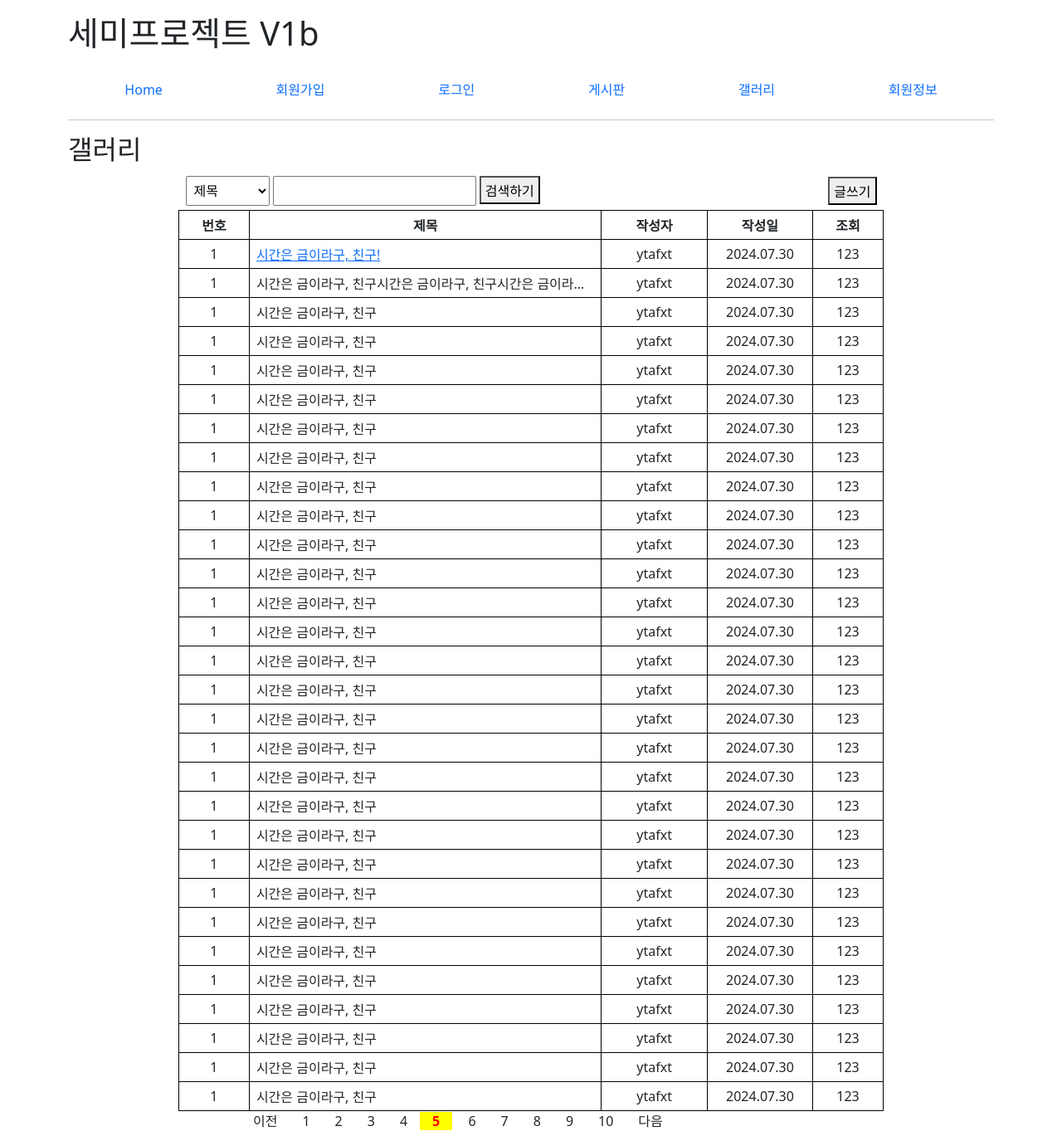
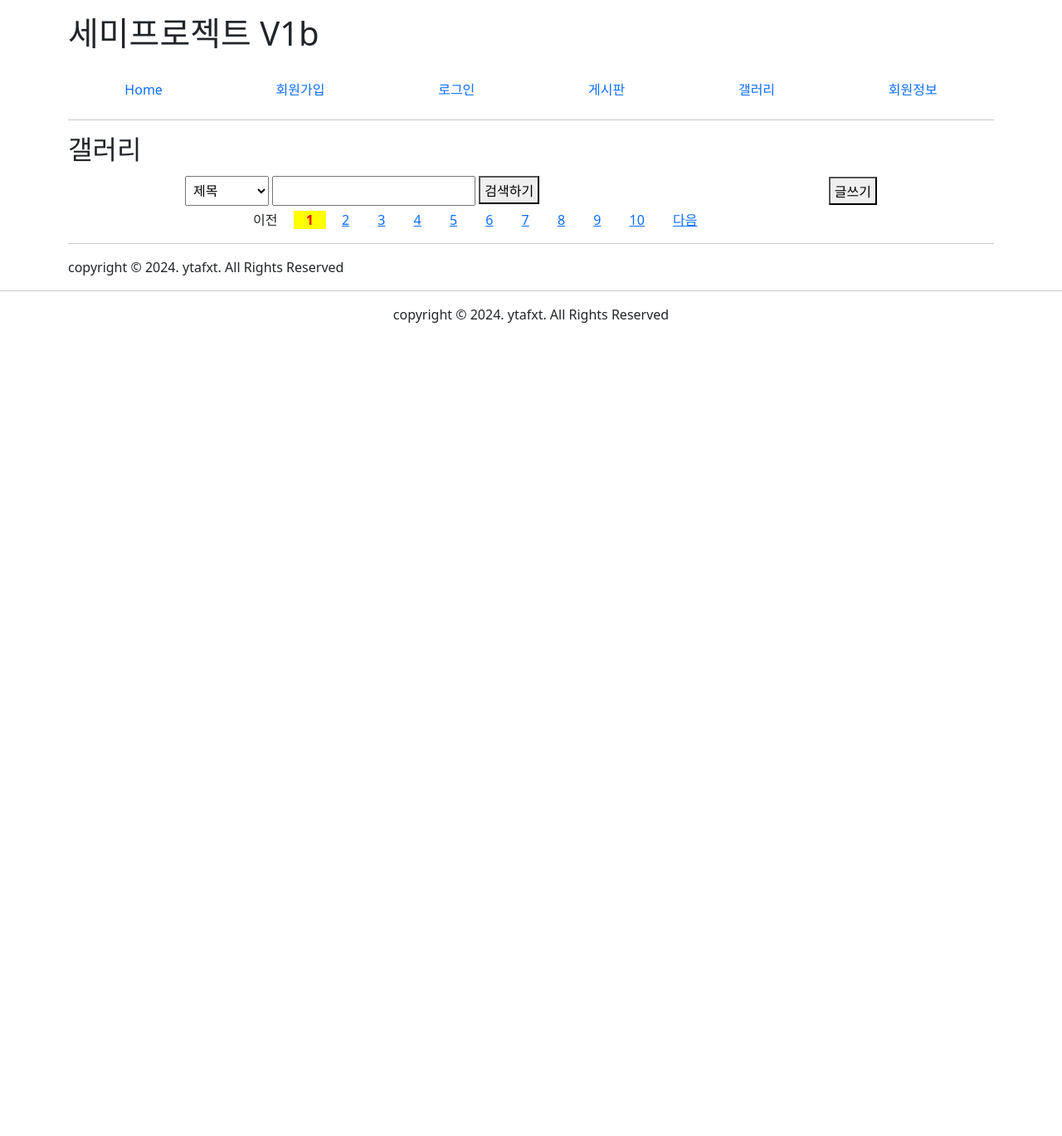
Before and after one commit to evollivia/semiprojectv1b, a FastAPI app: page /gallery/list/1 in a window 1280 px wide. Shown: the top 1369 px of the page at 83% size. After the commit the page ends 389 px from the top, so only its background shows below. Run offline with FastAPI, Linux system fonts and the light colour scheme; parts of the project's set-up code (start-up, migrations or seed data) failed here and were passed over; some libraries are stand-ins or nearby versions.

Commit message:
gallery list 관련 코드 추가

```diff
--- a/app/routes/gallery.py
+++ b/app/routes/gallery.py
@@ -14,9 +14,15 @@ gallery_router = APIRouter()
 templates = Jinja2Templates(directory='views/templates')
 
 @gallery_router.get("/list/{cpg}", response_class=HTMLResponse)
-async def list(req: Request, db: Session = Depends(get_db)):
+async def list(req: Request, cpg: int, db: Session = Depends(get_db)):
     try:
-        return templates.TemplateResponse('gallery/list.html', {'request': req})
+
+        stpgb = int((cpg - 1) / 10) * 10 +1
+        galist = GalleryService.select_gallery(cpg, db)
+        return templates.TemplateResponse('gallery/list.html',
+                                          {'request': req, 'galist': galist, 'cpg': cpg, 'stpgb': stpgb})
+
+        return templates.TemplateResponse('gallery/list.html', {'request': req, 'galist': galist})
 
     except Exception as ex:
         print(f'▷▷▷ list에서 오류 발생: {str(ex)}')
--- a/app/service/gallery.py
+++ b/app/service/gallery.py
@@ -2,7 +2,7 @@ import os
 from datetime import datetime
 
 from fastapi import Form
-from sqlalchemy import insert
+from sqlalchemy import insert, select
 from sqlalchemy.exc import SQLAlchemyError
 
 from app.model.gallery import Gallery, GalAttach
@@ -51,3 +51,19 @@ class GalleryService:
         except SQLAlchemyError as ex:
             print(f'insert_gallery에서 오류 발생 : {str(ex)}')
             db.rollback()
+
+    @staticmethod
+    def select_gallery(cpg, db):
+        try:
+            stbno = (cpg - 1) * 25
+            stmt = select(Gallery, GalAttach, Gallery.gno, Gallery.title,
+                          Gallery.userid, Gallery.regdate, Gallery.views, GalAttach.fname)\
+                .join_from(Gallery, GalAttach)\
+                .order_by(Gallery.gno.desc()).offset(stbno).limit(25)
+            result=db.execute(stmt)
+
+            return result
+
+        except SQLAlchemyError as ex:
+            print(f'▶▶▶ select_gallery에서 오류 발생 : {str(ex)}')
+            db.rollback()
--- a/views/templates/gallery/list.html
+++ b/views/templates/gallery/list.html
@@ -48,48 +48,46 @@
                 </td>
                 <td colspan="2"><button type="button" id="writebtn" onclick="location.href='/gallery/write'">글쓰기</button></td>
             </tr>
-            <tr>
-                <th>번호</th><th>제목</th><th>작성자</th>
-                <th>작성일</th><th>조회</th>
-            </tr>
             </thead>
             <tbody>
-            <tr><td>1</td><td><a href="/gallery/view?bid=1">시간은 금이라구, 친구!</a></td><td>ytafxt</td><td>2024.07.30</td><td>123</td></tr>
-            <tr><td>1</td><td>시간은 금이라구, 친구시간은 금이라구, 친구시간은 금이라구, 친구시간은 금이라구, 친구시간은 금이라구, 친구시간은 금이라구, 친구시간은 금이라구, 친구시간은 금이라구, 친구시간은 금이라구, 친구</td><td>ytafxt</td><td>2024.07.30</td><td>123</td></tr>
-            <tr><td>1</td><td>시간은 금이라구, 친구</td><td>ytafxt</td><td>2024.07.30</td><td>123</td></tr>
-            <tr><td>1</td><td>시간은 금이라구, 친구</td><td>ytafxt</td><td>2024.07.30</td><td>123</td></tr>
-            <tr><td>1</td><td>시간은 금이라구, 친구</td><td>ytafxt</td><td>2024.07.30</td><td>123</td></tr>
-            <tr><td>1</td><td>시간은 금이라구, 친구</td><td>ytafxt</td><td>2024.07.30</td><td>123</td></tr>
-            <tr><td>1</td><td>시간은 금이라구, 친구</td><td>ytafxt</td><td>2024.07.30</td><td>123</td></tr>
-            <tr><td>1</td><td>시간은 금이라구, 친구</td><td>ytafxt</td><td>2024.07.30</td><td>123</td></tr>
-            <tr><td>1</td><td>시간은 금이라구, 친구</td><td>ytafxt</td><td>2024.07.30</td><td>123</td></tr>
-            <tr><td>1</td><td>시간은 금이라구, 친구</td><td>ytafxt</td><td>2024.07.30</td><td>123</td></tr>
-            <tr><td>1</td><td>시간은 금이라구, 친구</td><td>ytafxt</td><td>2024.07.30</td><td>123</td></tr>
-            <tr><td>1</td><td>시간은 금이라구, 친구</td><td>ytafxt</td><td>2024.07.30</td><td>123</td></tr>
-            <tr><td>1</td><td>시간은 금이라구, 친구</td><td>ytafxt</td><td>2024.07.30</td><td>123</td></tr>
-            <tr><td>1</td><td>시간은 금이라구, 친구</td><td>ytafxt</td><td>2024.07.30</td><td>123</td></tr>
-            <tr><td>1</td><td>시간은 금이라구, 친구</td><td>ytafxt</td><td>2024.07.30</td><td>123</td></tr>
-            <tr><td>1</td><td>시간은 금이라구, 친구</td><td>ytafxt</td><td>2024.07.30</td><td>123</td></tr>
-            <tr><td>1</td><td>시간은 금이라구, 친구</td><td>ytafxt</td><td>2024.07.30</td><td>123</td></tr>
-            <tr><td>1</td><td>시간은 금이라구, 친구</td><td>ytafxt</td><td>2024.07.30</td><td>123</td></tr>
-            <tr><td>1</td><td>시간은 금이라구, 친구</td><td>ytafxt</td><td>2024.07.30</td><td>123</td></tr>
-            <tr><td>1</td><td>시간은 금이라구, 친구</td><td>ytafxt</td><td>2024.07.30</td><td>123</td></tr>
-            <tr><td>1</td><td>시간은 금이라구, 친구</td><td>ytafxt</td><td>2024.07.30</td><td>123</td></tr>
-            <tr><td>1</td><td>시간은 금이라구, 친구</td><td>ytafxt</td><td>2024.07.30</td><td>123</td></tr>
-            <tr><td>1</td><td>시간은 금이라구, 친구</td><td>ytafxt</td><td>2024.07.30</td><td>123</td></tr>
-            <tr><td>1</td><td>시간은 금이라구, 친구</td><td>ytafxt</td><td>2024.07.30</td><td>123</td></tr>
-            <tr><td>1</td><td>시간은 금이라구, 친구</td><td>ytafxt</td><td>2024.07.30</td><td>123</td></tr>
-            <tr><td>1</td><td>시간은 금이라구, 친구</td><td>ytafxt</td><td>2024.07.30</td><td>123</td></tr>
-            <tr><td>1</td><td>시간은 금이라구, 친구</td><td>ytafxt</td><td>2024.07.30</td><td>123</td></tr>
-            <tr><td>1</td><td>시간은 금이라구, 친구</td><td>ytafxt</td><td>2024.07.30</td><td>123</td></tr>
-            <tr><td>1</td><td>시간은 금이라구, 친구</td><td>ytafxt</td><td>2024.07.30</td><td>123</td></tr>
-            <tr><td>1</td><td>시간은 금이라구, 친구</td><td>ytafxt</td><td>2024.07.30</td><td>123</td></tr>
+
             </tbody>
         </table>
+        <div class="row" style="width: 888px; margin: 0 auto;">
+            {% for ga in galist %}
+            <div class="col-10 card m-1" style="width: 18rem">
+                <a href="/gallery/view/1">
+                    <img src="http://127.0.0.1/cdn/img/{{ ga.fname }}"
+                         class="card-img-top" alt="..."></a><!-- 이미지 -->
+                <div class="card-body">
+                    <h5 class="card-title">{{ ga.title }}</h5>
+                    <div>
+                        <span>{{ ga.userid }}</span>
+                        <br>
+                        <span>{{ ga.regdate.strftime('%Y-%m-%d %H:%M:%S') }}</span></div>
+                    <div>
+                        <span><i class="bi bi-eye"></i> {{ga.views}}</span>
+                    </div>
+                </div>
+            </div>
+            {% endfor %}
+        </div>
         <div class="pagenation">
             <ul>
-                <li>이전</li><li>1</li><li>2</li><li>3</li><li>4</li><li class="cpg">5</li>
-                <li>6</li><li>7</li><li>8</li><li>9</li><li>10</li><li>다음</li>
+                {% if cpg > 1 %}
+                <li><a href="/gallery/list/{{cpg - 1}}">이전</a></li>
+                {% else %}
+                <li>이전</li>
+                {% endif %}
+
+                {% for idx in range(stpgb, stpgb+10) %}
+                {% if cpg != idx %}
+                <li><a href="/gallery/list/{{idx}}">{{idx}}</a></li>
+                {% else %}
+                <li class="cpg">{{idx}}</li>
+                {% endif %}
+                {% endfor %}
+                <li><a href="/gallery/list/{{cpg + 1}}">다음</a></li>
             </ul>
         </div>
     </main>
```
